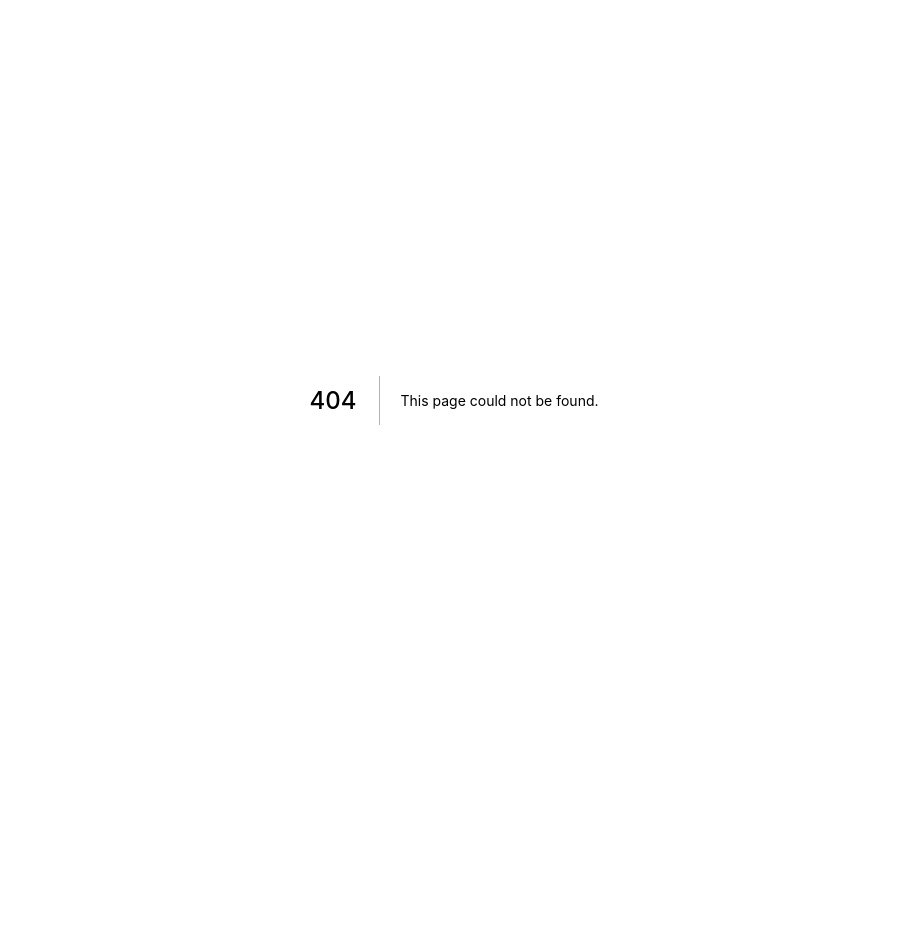
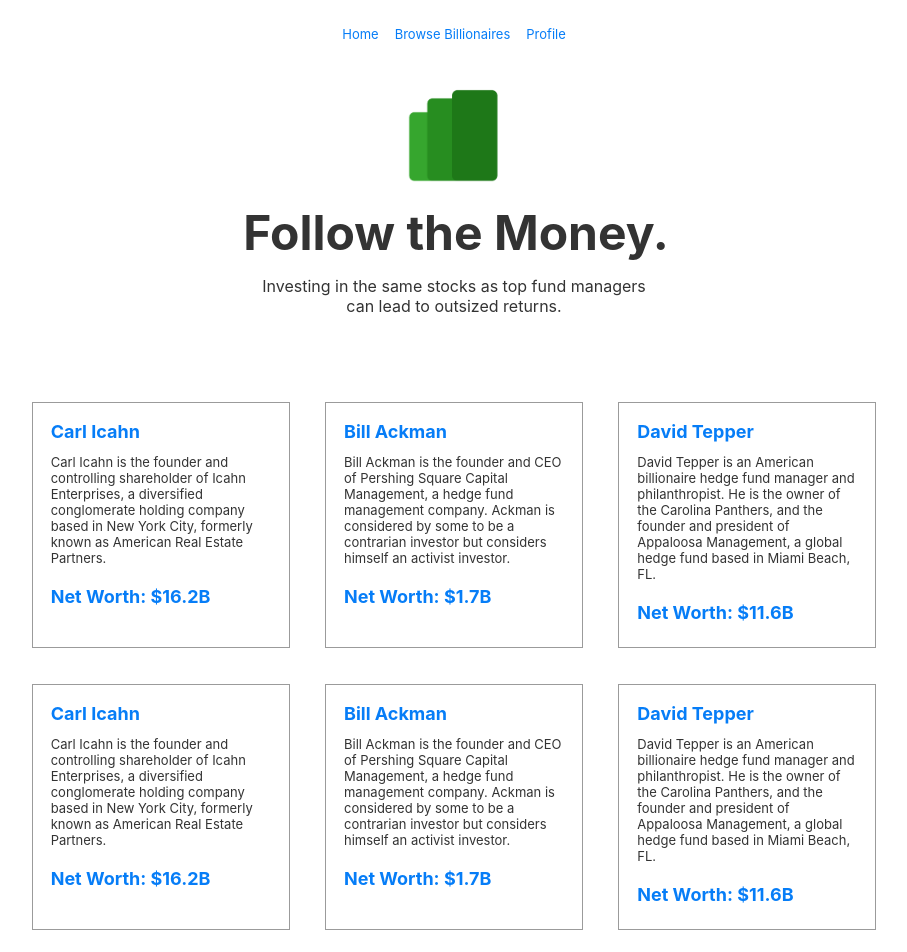
Before and after one commit to parkermerritt/hedgerow, a Next.js app: page /billions in a window 1280 px wide. Before the commit this address had no page. Shown: the top 952 px of the page, without its empty margins (186-1093 px from the left). Before the commit the page ends 800 px from the top, so only its background shows below. Built offline with nearby package versions, Linux system fonts and the light colour scheme.

Commit message:
Add Billionaires page

```diff
--- /dev/null
+++ b/pages/billions.js
@@ -0,0 +1,153 @@
+import React from 'react'
+import Head from 'next/head'
+import Nav from '../components/nav'
+
+const Billions = () => (
+    <div>
+        <Head>
+            <title>Browse Billionaires</title>
+            <link rel="icon" href="/favicon.ico" />
+        </Head>
+
+        <Nav />
+        <div className="box">
+            <img className="logo" src="/HedgerowV1.png" />
+        </div>
+        <div className="hero">
+            <h1 className="title">Follow the Money.</h1>
+            <p className="description">
+                Investing in the same stocks as top fund managers <br />
+                can lead to outsized returns.
+      </p>
+
+            <div className="row">
+                <a className="card">
+                    <h3>Carl Icahn</h3>
+                    <p>Carl Icahn is the founder and controlling shareholder of Icahn Enterprises, a diversified conglomerate holding company based in New York City, formerly known as American Real Estate Partners.</p>
+                    <br />
+                    <h3>Net Worth: $16.2B</h3>
+
+                </a>
+                <a className="card">
+                    <h3>Bill Ackman</h3>
+                    <p>Bill Ackman is the founder and CEO of Pershing Square Capital Management, a hedge fund management company. Ackman is considered by some to be a contrarian investor but considers himself an activist investor.</p>
+                    <br />
+                    <h3>Net Worth: $1.7B</h3>
+                </a>
+                <a className="card" >
+                    <h3>David Tepper</h3>
+                    <p>David Tepper is an American billionaire hedge fund manager and philanthropist. He is the owner of the Carolina Panthers, and the founder and president of Appaloosa Management, a global hedge fund based in Miami Beach, FL.</p>
+                    <br />
+                    <h3>Net Worth: $11.6B</h3>
+
+                </a>
+            </div>
+            <div className="lower-row">
+                <a className="card">
+                    <h3>Carl Icahn</h3>
+                    <p>Carl Icahn is the founder and controlling shareholder of Icahn Enterprises, a diversified conglomerate holding company based in New York City, formerly known as American Real Estate Partners.</p>
+                    <br />
+                    <h3>Net Worth: $16.2B</h3>
+
+                </a>
+                <a className="card">
+                    <h3>Bill Ackman</h3>
+                    <p>Bill Ackman is the founder and CEO of Pershing Square Capital Management, a hedge fund management company. Ackman is considered by some to be a contrarian investor but considers himself an activist investor.</p>
+                    <br />
+                    <h3>Net Worth: $1.7B</h3>
+                </a>
+                <a className="card" >
+                    <h3>David Tepper</h3>
+                    <p>David Tepper is an American billionaire hedge fund manager and philanthropist. He is the owner of the Carolina Panthers, and the founder and president of Appaloosa Management, a global hedge fund based in Miami Beach, FL.</p>
+                    <br />
+                    <h3>Net Worth: $11.6B</h3>
+
+                </a>
+            </div>
+        </div>
+
+        <style jsx>{`
+      .hero {
+        width: 100%;
+        color: #333;
+      }
+      .title {
+        margin: 0;
+        width: 100%;
+        padding-top: 80px;
+        line-height: 1.15;
+        font-size: 48px;
+      }
+      .title,
+      .description {
+        text-align: center;
+        padding-left: 2px;
+        padding-right: 2px;
+      }
+      .row {
+        max-width: 880px;
+        margin: 80px auto 40px;
+        display: flex;
+        flex-direction: row;
+        justify-content: space-around;
+      }
+      .lower-row {
+        max-width: 880px;
+        margin: -1em auto 40px;
+        display: flex;
+        flex-direction: row;
+        justify-content: space-around;
+      }
+      @media (max-width: 700px) {
+        .row {
+        margin: 3em 4em 3em;
+        display: flex;
+        flex-direction: column;
+        justify-content: space-around;
+        align-items: center;
+      }
+      .lower-row {
+        margin: -3em 4em 3em;
+        display: flex;
+        flex-direction: column;
+        justify-content: space-around;
+        align-items: center;
+      }
+      }
+      .card {
+        padding: 18px 18px 24px;
+        width: 220px;
+        margin: 6px;
+        text-align: left;
+        text-decoration: none;
+        color: #434343;
+        border: 1px solid #9b9b9b;
+      }
+      .card:hover {
+        border-color: #067df7;
+      }
+      .card h3 {
+        margin: 0;
+        color: #067df7;
+        font-size: 18px;
+      }
+      .card p {
+        margin: 0;
+        padding: 12px 0 0;
+        font-size: 13px;
+        color: #333;
+      }
+      .box {
+        display: flex;
+        align-items: center;
+        justify-content: center;
+        margin: 0em 0em -5em 0em;
+      }
+      .logo {
+        width: 8em;
+      }
+    `}</style>
+    </div>
+)
+
+export default Billions
```
Also changed, not shown: 2 other files (tests, documents, lock files or other folders).
